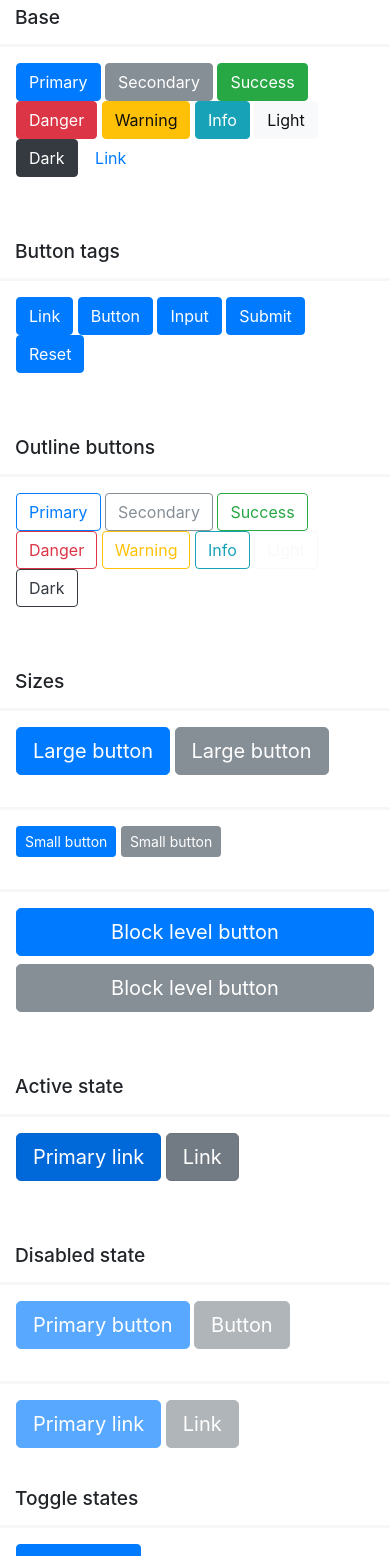
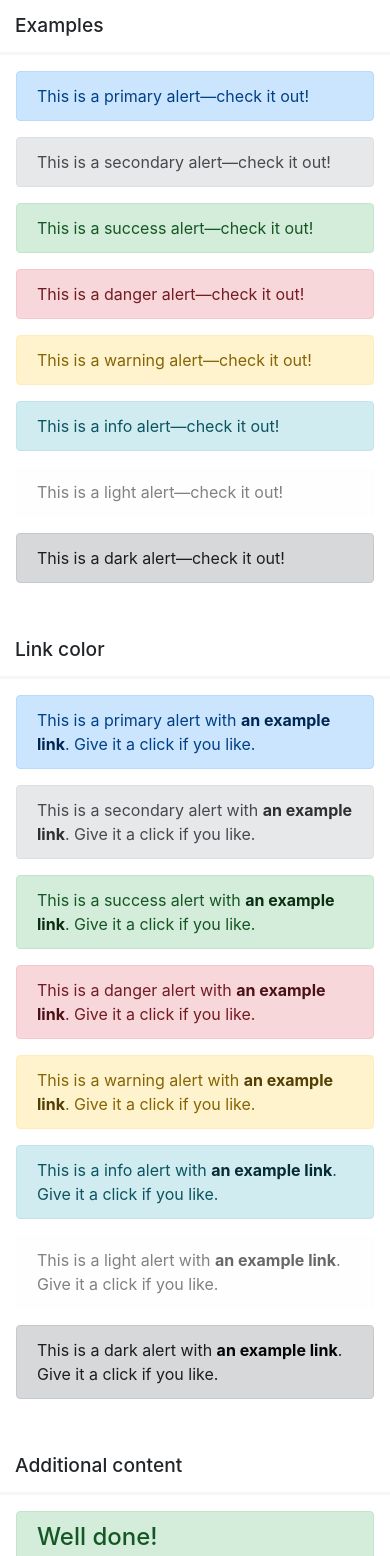
Before and after one commit to didoo/impossible-css, a website: page html/index.html in a window 390 px wide. Shown: the part 175-1731 px from the top of the page. Drawn offline with nearby package versions, Linux system fonts and the light colour scheme; files that its build step writes are made by us from their sources.

Commit message:
added “alerts” + re-organised HTML structure

```diff
--- a/config/backstop.config.json
+++ b/config/backstop.config.json
@@ -25,8 +25,8 @@
       "removeSelectors": [],
       "selectorExpansion": true,
       "selectors": [
-        "main",
-        ".bd-example"
+        "#alerts",
+        "#buttons"
       ],
       "readyEvent": null,
       "delay": 500,
--- a/html/index.html
+++ b/html/index.html
@@ -106,10 +106,107 @@
 
             <!--
             //////////////////////
+            ////  ALERTS  ////
+            //////////////////////
+             -->
+            <main class="col-12 col-md-9 col-xl-8 py-md-3 pl-md-5 bd-content">
+
+                <!--
+                //////////////////////
+                ////  ALERTS  ////
+                //////////////////////
+                 -->
+                 <section id="#alerts">
+                    <h1 class="bd-title" id="content">Alerts</h1>
+
+                    <h2 id="examples">Examples</h2>
+
+                    <div class="bd-example" data-example-id="">
+                        <div class="alert alert-primary" role="alert">
+                        This is a primary alert—check it out!
+                        </div>
+                        <div class="alert alert-secondary" role="alert">
+                        This is a secondary alert—check it out!
+                        </div>
+                        <div class="alert alert-success" role="alert">
+                        This is a success alert—check it out!
+                        </div>
+                        <div class="alert alert-danger" role="alert">
+                        This is a danger alert—check it out!
+                        </div>
+                        <div class="alert alert-warning" role="alert">
+                        This is a warning alert—check it out!
+                        </div>
+                        <div class="alert alert-info" role="alert">
+                        This is a info alert—check it out!
+                        </div>
+                        <div class="alert alert-light" role="alert">
+                        This is a light alert—check it out!
+                        </div>
+                        <div class="alert alert-dark" role="alert">
+                        This is a dark alert—check it out!
+                        </div>
+                    </div>
+
+                    <h3 id="link-color">Link color</h3>
+
+                    <div class="bd-example" data-example-id="">
+                        <div class="alert alert-primary" role="alert">
+                        This is a primary alert with <a href="#" class="alert-link">an example link</a>. Give it a click if you like.
+                        </div>
+                        <div class="alert alert-secondary" role="alert">
+                        This is a secondary alert with <a href="#" class="alert-link">an example link</a>. Give it a click if you like.
+                        </div>
+                        <div class="alert alert-success" role="alert">
+                        This is a success alert with <a href="#" class="alert-link">an example link</a>. Give it a click if you like.
+                        </div>
+                        <div class="alert alert-danger" role="alert">
+                        This is a danger alert with <a href="#" class="alert-link">an example link</a>. Give it a click if you like.
+                        </div>
+                        <div class="alert alert-warning" role="alert">
+                        This is a warning alert with <a href="#" class="alert-link">an example link</a>. Give it a click if you like.
+                        </div>
+                        <div class="alert alert-info" role="alert">
+                        This is a info alert with <a href="#" class="alert-link">an example link</a>. Give it a click if you like.
+                        </div>
+                        <div class="alert alert-light" role="alert">
+                        This is a light alert with <a href="#" class="alert-link">an example link</a>. Give it a click if you like.
+                        </div>
+                        <div class="alert alert-dark" role="alert">
+                        This is a dark alert with <a href="#" class="alert-link">an example link</a>. Give it a click if you like.
+                        </div>
+                    </div>
+
+                    <h3 id="additional-content">Additional content</h3>
+
+                    <div class="bd-example" data-example-id="">
+                        <div class="alert alert-success" role="alert">
+                            <h4 class="alert-heading">Well done!</h4>
+                            <p>Aww yeah, you successfully read this important alert message. This example text is going to run a bit longer so that you can see how spacing within an alert works with this kind of content.</p>
+                            <hr />
+                            <p class="mb-0">Whenever you need to, be sure to use margin utilities to keep things nice and tidy.</p>
+                        </div>
+                    </div>
+
+                    <h3 id="dismissing">Dismissing</h3>
+
+                    <div class="bd-example" data-example-id="">
+                        <div class="alert alert-warning alert-dismissible fade show" role="alert">
+                            <button type="button" class="close" data-dismiss="alert" aria-label="Close">
+                            <span aria-hidden="true">&times;</span>
+                            </button>
+                            <strong>Holy guacamole!</strong> You should check in on some of those fields below.
+                        </div>
+                    </div>
+
+                </section>
+
+                <!--
+                //////////////////////
                 ////  BUTTONS  ////
                 //////////////////////
                  -->
-            <main id="buttons" class="col-12 col-md-9 col-xl-8 py-md-3 pl-md-5 bd-content">
+                <section id="buttons">
                     <h1 class="bd-title" id="content">Buttons</h1>
 
                     <h2 id="examples">Base</h2>
@@ -222,8 +319,9 @@
                         </div>
                     </div>
 
+                </section>
+
             </main>
-
 
         </div>
     </div>
--- a/scss/docs/_content.scss
+++ b/scss/docs/_content.scss
@@ -112,14 +112,31 @@
 //
 
 .bd-title {
+  margin-top: 3rem;
   padding-bottom: .5rem;
   font-weight: 500;
   border-bottom: 1px solid #E4E4E4;
 }
 
 .bd-content {
-  > h2,
-  > h3 {
-    font-size: 1.2rem; // override for impossible-css
+  section {
+    > h2,
+    > h3 {
+      margin-top: 1.5rem;
+      font-size: 1.2rem;
+    }
   }
 }
+
+.bd-content {
+  section {
+    > .bd-lead,
+    > .highlight,
+    > .bd-callout,
+    // > h3,
+    > p,
+    > ul {
+      display: none;
+    }
+  }
+}
```
Lines whose indentation alone changed are shown as unchanged.
